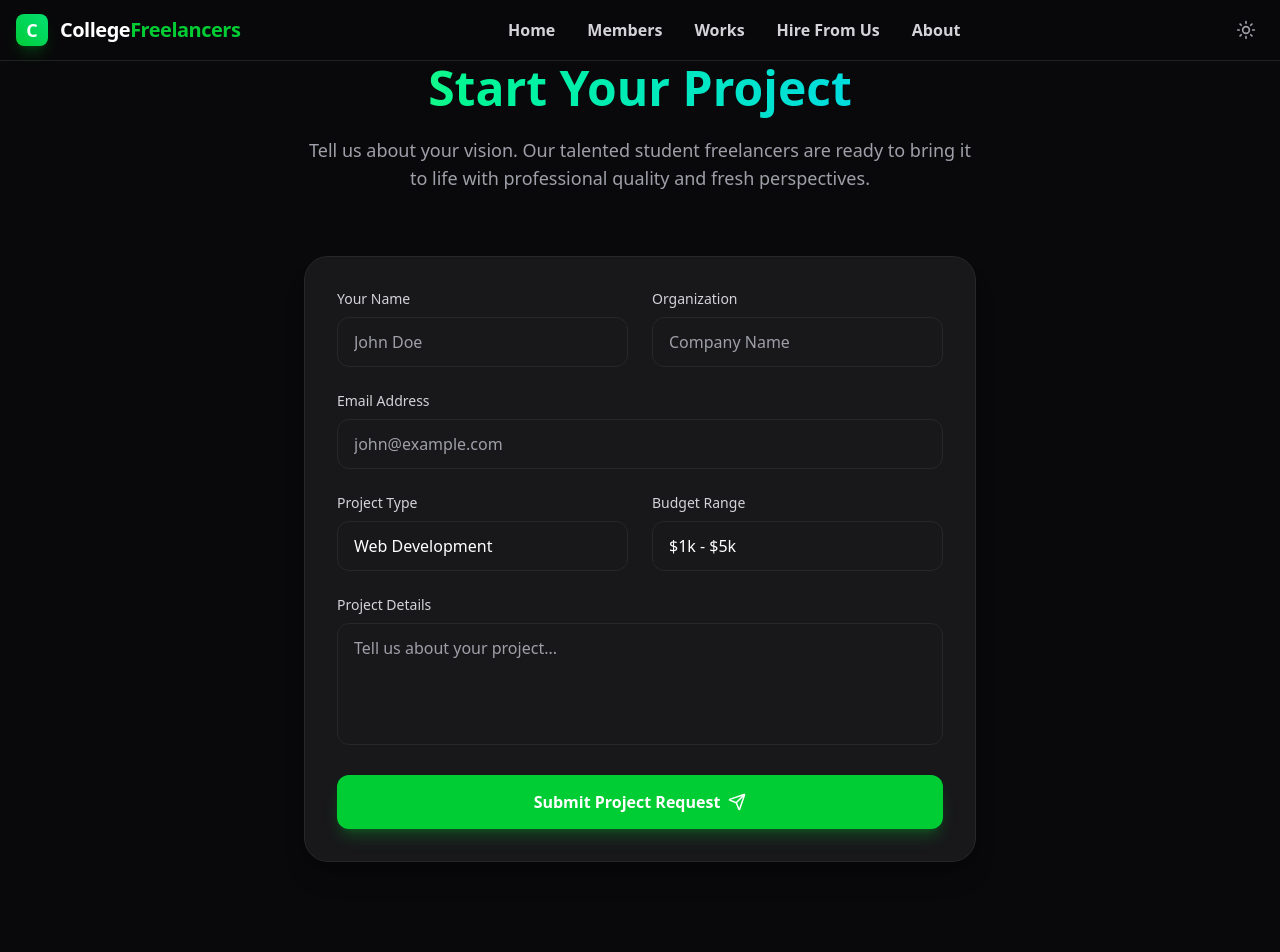
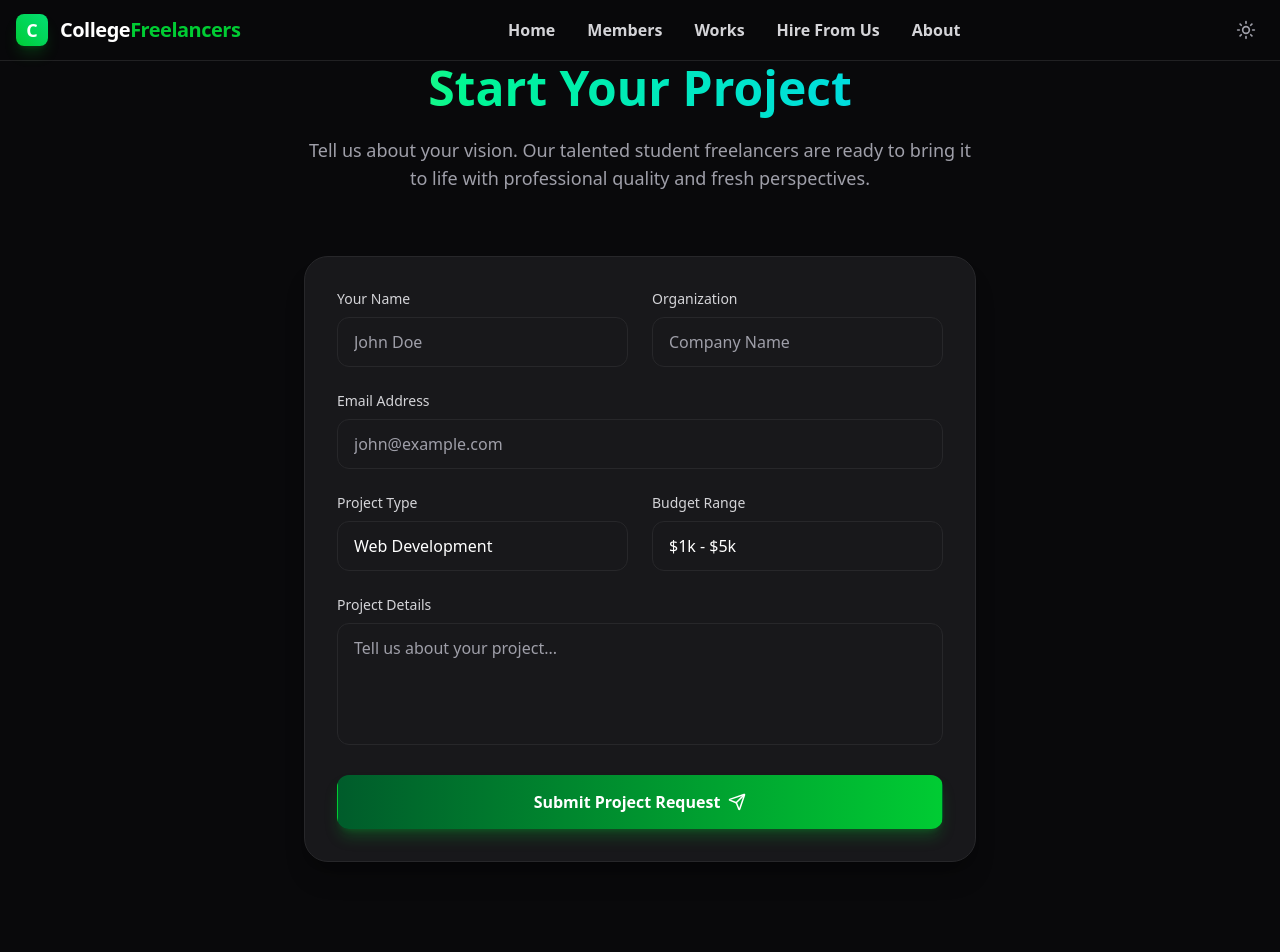
Before and after one commit to spiicez21/freelancers-website, a React (Vite) app in the folder Frontend/: page /hire in a window 1280 px wide. Shown: the top 952 px of the page. Built offline with nearby package versions, Linux system fonts and the light colour scheme.

Commit message:
feat: Add new Hero component, Button UI component, and About page.

```diff
--- a/Frontend/src/components/Hero.tsx
+++ b/Frontend/src/components/Hero.tsx
@@ -14,8 +14,8 @@ const Hero: React.FC = () => {
                     className="absolute inset-0 w-full h-full object-cover opacity-80 group-hover:scale-105 transition-transform duration-700"
                 />
 
-                {/* Gradient Overlay for Text Readability */}
-                <div className="absolute inset-0 bg-gradient-to-r from-black/80 via-black/40 to-transparent" />
+                {/* Gradient Overlay for Text Readability - Royal Green Tint */}
+                <div className="absolute inset-0 bg-gradient-to-r from-emerald-950/90 via-emerald-900/40 to-black/10" />
 
                 {/* Content Container */}
                 <div className="absolute inset-0 p-8 md:px-12 md:py-20 flex flex-col justify-center md:justify-center items-start">
@@ -23,7 +23,7 @@ const Hero: React.FC = () => {
                     <div className="max-w-4xl">
                         <span className="text-white/80 font-medium tracking-wide text-lg md:text-xl mb-4 block">#1 Student Freelance Platform</span>
                         <h1 className="text-6xl md:text-8xl lg:text-9xl font-bold text-white leading-[0.9] tracking-tighter">
-                            New Energy <br /> <span className="text-emerald-400">for the Future</span>
+                            New Energy <br /> <span className="text-gradient">for the Future</span>
                         </h1>
                     </div>
 
--- a/Frontend/src/components/ui/Button.tsx
+++ b/Frontend/src/components/ui/Button.tsx
@@ -10,7 +10,7 @@ const Button: React.FC<ButtonProps> = ({ variant = 'primary', size = 'md', class
     const baseStyles = "inline-flex items-center justify-center font-semibold rounded-xl transition-all duration-200 focus:outline-none focus:ring-2 focus:ring-offset-2 disabled:opacity-50 disabled:cursor-not-allowed";
 
     const variants = {
-        primary: "bg-emerald-500 hover:bg-emerald-600 text-white shadow-lg shadow-emerald-500/25 hover:shadow-emerald-500/40 focus:ring-emerald-500 border border-transparent",
+        primary: "bg-gradient-primary text-white shadow-lg shadow-emerald-500/25 hover:shadow-emerald-900/40 hover:brightness-110 active:scale-95 focus:ring-emerald-500 border border-transparent",
         secondary: "bg-white dark:bg-zinc-800 hover:bg-zinc-50 dark:hover:bg-zinc-700 text-zinc-900 dark:text-white border border-zinc-200 dark:border-zinc-700 focus:ring-zinc-200 dark:focus:ring-zinc-700 shadow-sm",
         outline: "bg-transparent border border-zinc-200 dark:border-zinc-800 hover:border-zinc-300 dark:hover:border-zinc-700 hover:bg-zinc-50 dark:hover:bg-zinc-800/50 text-zinc-700 dark:text-zinc-200 focus:ring-zinc-500",
         ghost: "bg-transparent hover:bg-zinc-100 dark:hover:bg-zinc-800/50 text-zinc-700 dark:text-zinc-200"
--- a/Frontend/src/pages/About.tsx
+++ b/Frontend/src/pages/About.tsx
@@ -18,7 +18,7 @@ const About: React.FC = () => {
                     <div className="absolute bottom-0 left-0 p-8 md:p-16 max-w-4xl">
                         <span className="text-emerald-400 font-medium tracking-wide text-lg mb-4 block">Our Mission</span>
                         <h1 className="text-5xl md:text-7xl lg:text-8xl font-bold text-white tracking-tight leading-tight mb-6">
-                            Building the <br /> <span className="text-transparent bg-clip-text bg-gradient-to-r from-emerald-400 to-teal-200">Future of Work</span>
+                            Building the <br /> <span className="text-gradient">Future of Work</span>
                         </h1>
                         <p className="text-xl text-zinc-300 max-w-2xl leading-relaxed">
                             College Freelancers bridges the gap between ambitious student talent and businesses needing professional-grade digital solutions.
```
